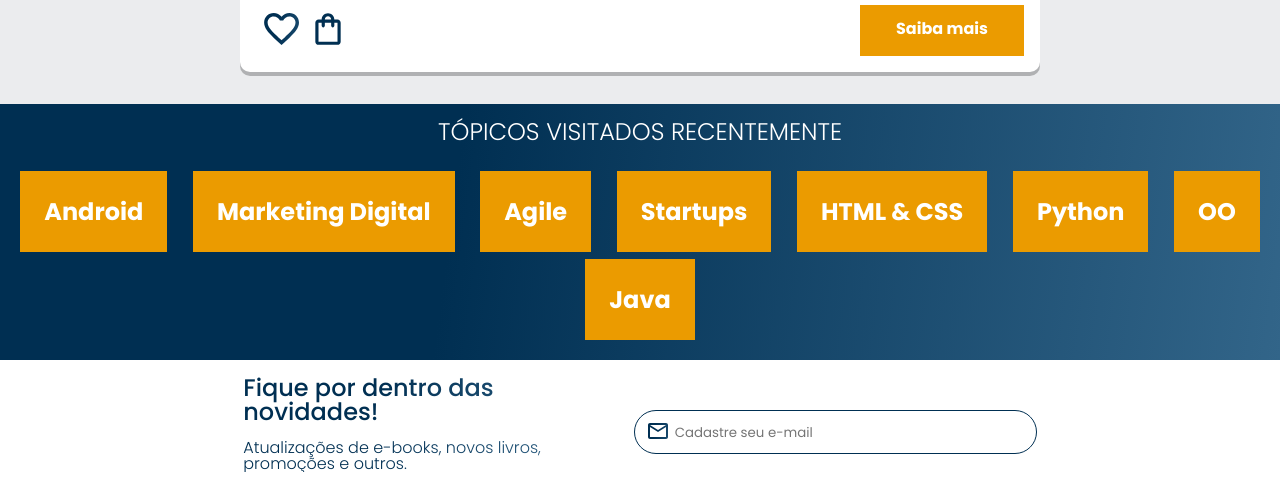
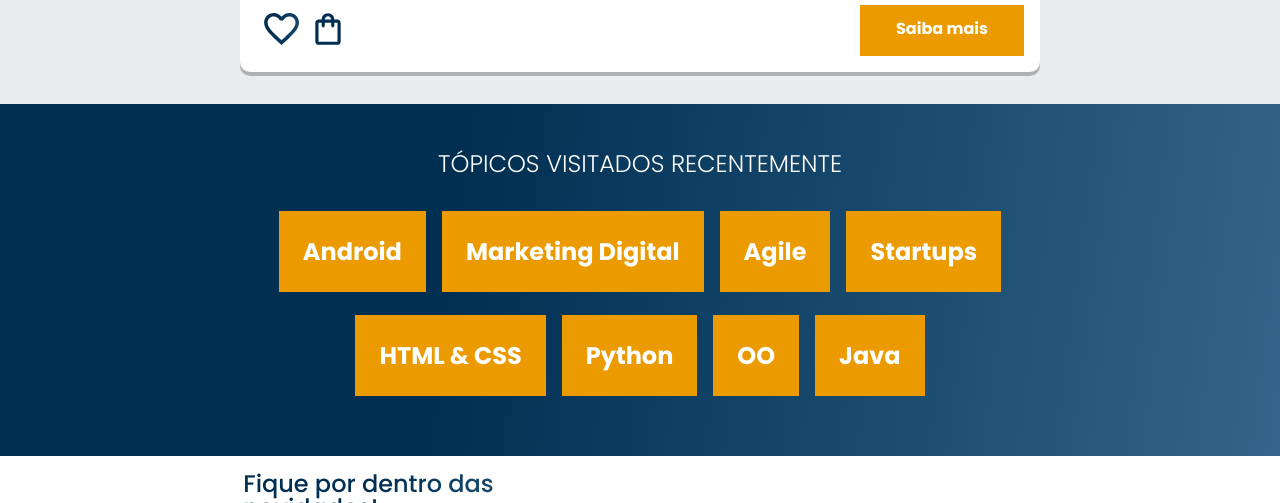
Before and after one commit to MarcxS77/Alura-Book, a plain HTML site: page index.html in a window 1280 px wide. Shown: the part 1996-2499 px from the top of the page. Drawn offline with nearby package versions, Linux system fonts and the light colour scheme.

Commit message:
update topics css

```diff
--- a/styles/topico.css
+++ b/styles/topico.css
@@ -17,7 +17,7 @@
 }
 
 .topicos__item {
-  margin: 2em 0.8em;
+  margin: 1.5em 0.8em;
 }
 
 .topicos__link {
@@ -29,18 +29,30 @@
   font-weight: 700;
 }
 
-@media screen and (min-width: 1024px){
-  .topicos__titulo{
+@media screen and (min-width: 1024px) {
+  .topicos__titulo {
     font-size: 24px;
+    margin-top: 0.5em 0;
+  }
+  .topicos {
+    padding: 3em 20vw;
   }
 
-  .topicos__link{
+  .topicos__item{
+    margin: 2.5em 0.5em;
+  }
+
+  .topicos__link {
     font-size: 24px;
   }
 }
 
-@media screen and (min-width: 1728px){
-  .topicos{
+@media screen and (min-width: 1728px) {
+  .topicos {
     padding: 3em 25vw;
   }
+
+  .topicos__item{
+    margin: 2.5em 0.5em;
+  }
 }
```
